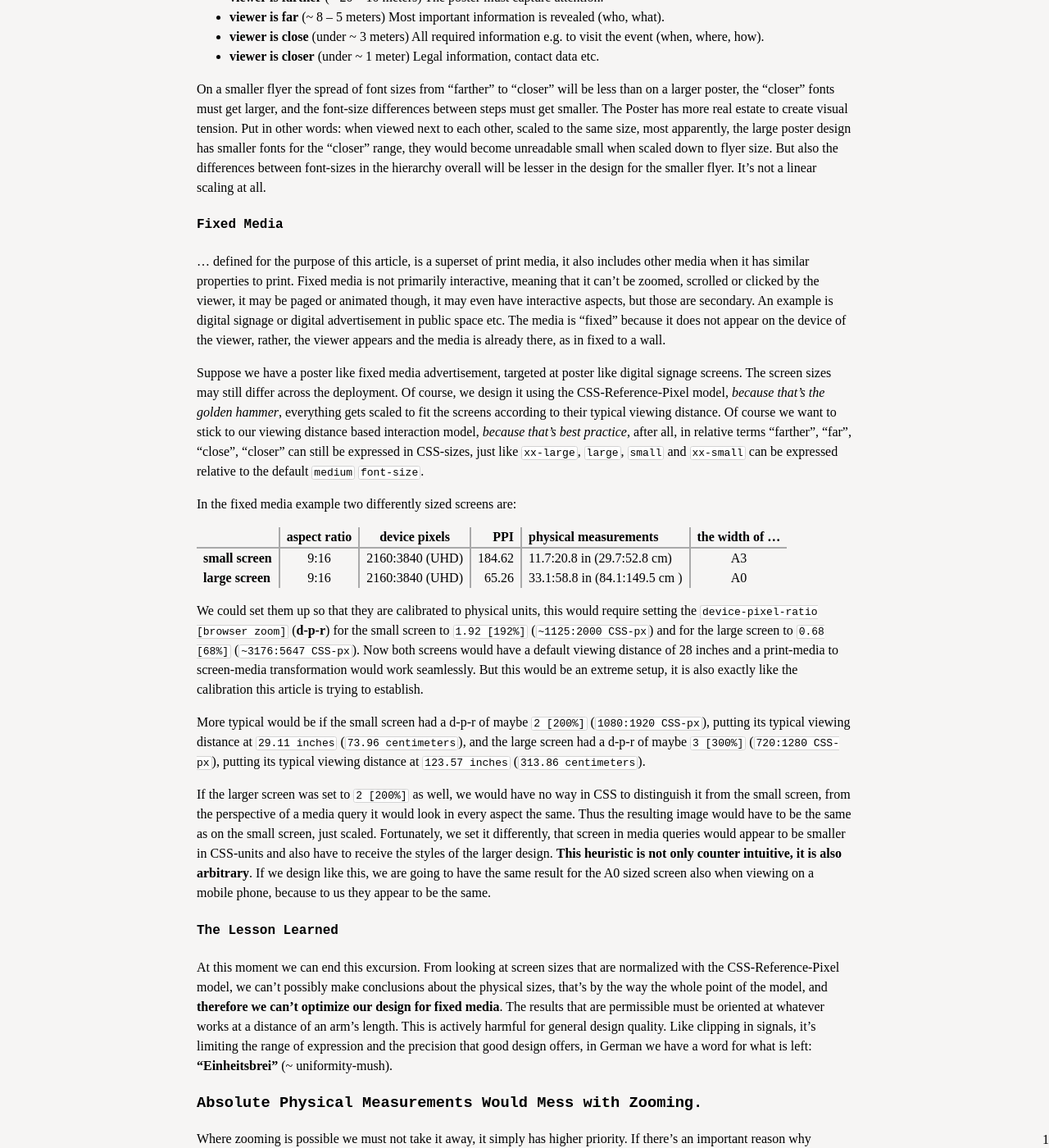
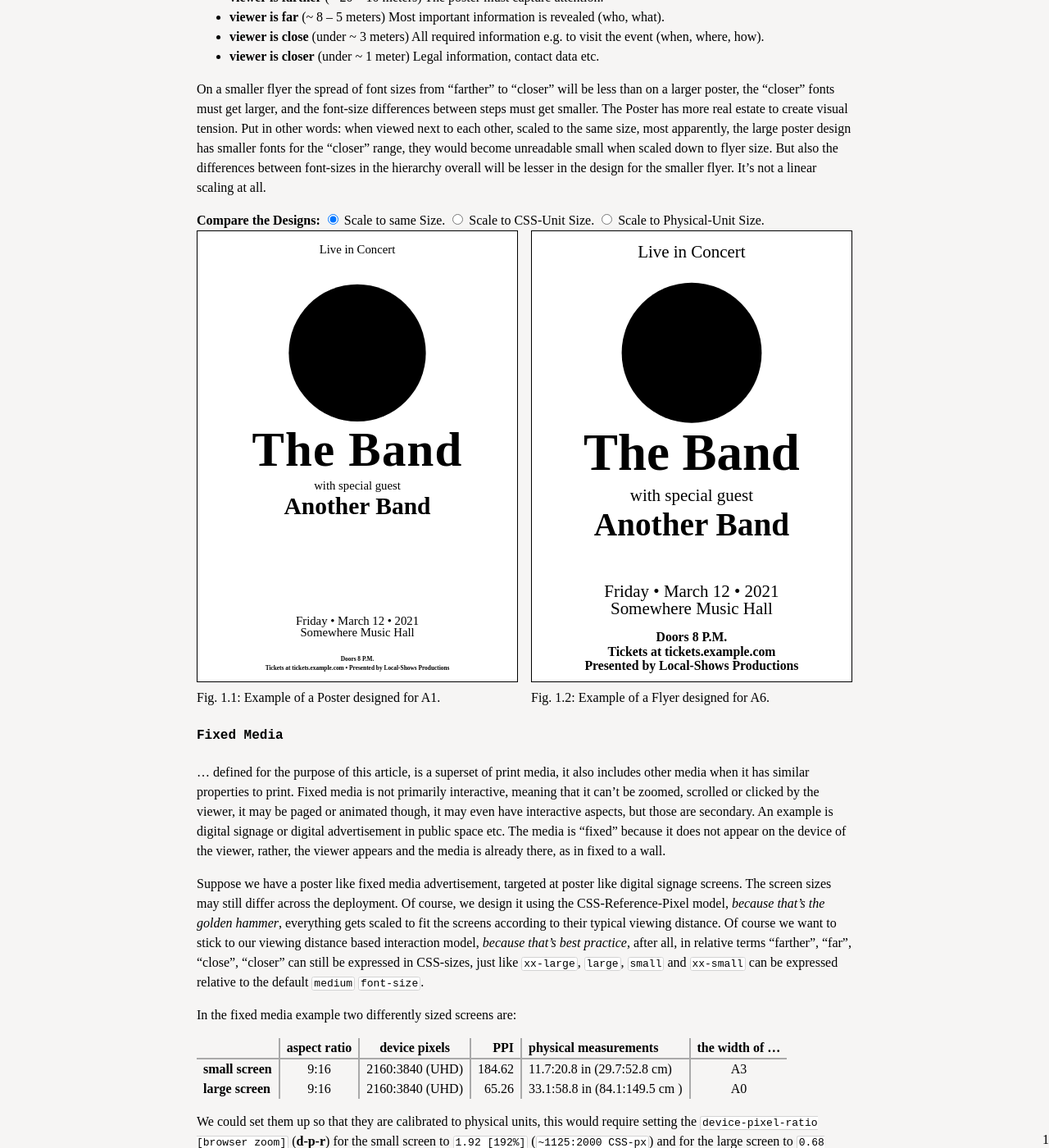
Before and after one commit to graphicore/varla-varfo, a Jekyll site: the page built from explorations/calibrate/index.md, in a window 1280 px wide and 1400 px high, scrolled down 5369 px. Shown: the whole window at 82% size. Built offline with Jekyll 4.4.1, drawn with Linux system fonts in a browser that asks for light colours; some web fonts are replaced.

Commit message:
WIP Calibrate CSS: Add illustration for fixed media. See #2

```diff
--- a/explorations/calibrate/index.md
+++ b/explorations/calibrate/index.md
@@ -247,6 +247,87 @@ large poster design has smaller fonts for the "closer" range, they would
 become unreadable small when scaled down to flyer size. But also the
 differences between font-sizes in the hierarchy overall will be lesser
 in the design for the smaller flyer. It's not a linear scaling at all.
+
+
+<div>
+<strong>Compare the Designs:</strong>
+<input class="fixed_media-scale" id="fixed_media-scale-fit_two" checked
+      name="fixed_media-scale" type="radio" value="fit-two"
+      />&nbsp;<label for="fixed_media-scale-fit_two">Scale to same Size.</label>
+<input class="fixed_media-scaler" id="fixed_media-scale-css_units"
+      name="fixed_media-scale" type="radio" value="css-units"
+      />&nbsp;<label for="fixed_media-scale-css_units">Scale to CSS-Unit Size.</label>
+<input class="fixed_media-scaler" id="fixed_media-scale-physical_units"
+      name="fixed_media-scale" type="radio" value="physical-units"
+      />&nbsp;<label for="fixed_media-scale-physical_units">Scale to Physical-Unit Size.</label>
+<br />
+<figure class="fixed_media">
+  <!-- let viewBox be A1 in CSS-pixels. I.e. CSS-cm * (96 / 2.54)
+    width = 59.7cm = 2256.3779527559054 px ~ 2256
+    height = 84.1cm = 3178.5826771653537 px ~ 3179
+  -->
+  <svg xmlns="http://www.w3.org/2000/svg" viewBox="0 0 2256 3179"
+          class="figure-fixed_media figure-poster">
+    <foreignObject x="0" y="0" >
+      <div xmlns="http://www.w3.org/1999/xhtml" class="figure-fixed_media-viewport">
+        <span class="figure-group-live figure-fixed_media-close">Live in Concert</span>
+        <span class="figure-group-bottom-align">
+          <span class="figure-group-band figure-fixed_media-farther">The Band</span>
+          <span class="figure-group-special figure-fixed_media-close">with special guest</span>
+          <span class="figure-group-another figure-fixed_media-far">Another Band</span>
+          <span class="figure-group-place_date">
+            <span class="figure-group-date figure-fixed_media-close">Friday • March 12 • 2021</span>
+            <span class="figure-group-place figure-fixed_media-close">Somewhere Music Hall</span>
+          </span>
+          <span class="figure-group-time figure-fixed_media-closer">Doors 8 P.M.</span>
+          <span class="figure-group-details">
+            <span class="figure-fixed_media-closer">Tickets at tickets.example.com</span>
+            <span class="figure-fixed_media-closer">Presented by Local-Shows Productions</span>
+          </span>
+        </span>
+      </div>
+    </foreignObject>
+    <circle cx="0" cy="0" r="1cm"/>
+  </svg>
+  <figcaption>
+  Fig. 1.1: Example of a Poster designed for A1.
+  </figcaption>
+</figure><!--
+  No white space between elements!
+--><figure class="fixed_media">
+  <!--
+    let viewBox be A6 in CSS-pixels. I.e. CSS-cm * (96 / 2.54)
+    width = 10.5cm = 396.8503937007874 px ~ 397
+    height = 14.8 = 559.3700787401575 px ~ 559
+  -->
+  <svg xmlns="http://www.w3.org/2000/svg" viewBox="0 0 397 559"
+          class="figure-fixed_media figure-flyer">
+    <foreignObject x="0" y="0" >
+      <div xmlns="http://www.w3.org/1999/xhtml" class="figure-fixed_media-viewport">
+        <span class="figure-group-live figure-fixed_media-close">Live in Concert</span>
+        <span class="figure-group-bottom-align">
+          <span class="figure-group-band figure-fixed_media-farther">The Band</span>
+          <span class="figure-group-special figure-fixed_media-close">with special guest</span>
+          <span class="figure-group-another figure-fixed_media-far">Another Band</span>
+          <span class="figure-group-place_date">
+            <span class="figure-group-date figure-fixed_media-close">Friday • March 12 • 2021</span>
+            <span class="figure-group-place figure-fixed_media-close">Somewhere Music Hall</span>
+          </span>
+          <span class="figure-group-time figure-fixed_media-closer">Doors 8 P.M.</span>
+          <span class="figure-group-details">
+            <span class="figure-fixed_media-closer">Tickets at tickets.example.com</span>
+            <span class="figure-fixed_media-closer">Presented by Local-Shows Productions</span>
+          </span>
+        </span>
+      </div>
+    </foreignObject>
+    <circle cx="0" cy="0" r="1cm"/>
+  </svg>
+  <figcaption>
+  Fig. 1.2: Example of a Flyer designed for A6.
+  </figcaption>
+</figure>
+</div>
 
 #### Fixed Media
 
--- a/explorations/calibrate/style.css
+++ b/explorations/calibrate/style.css
@@ -294,3 +294,170 @@ img {
     margin: 0 auto;
     display: block;
 }
+
+.figure-poster{
+    --font-size-farther: 256;
+    --font-size-far: 128;
+    --font-size-close: 64;
+    --font-size-closer: 32;
+    --width: 59.7cm;
+    --height: 84.1cm;
+}
+
+.figure-flyer{
+    --font-size-farther: 48;
+    --font-size-far: 30;
+    --font-size-close: 16;
+    --font-size-closer: 12;
+    --width: 10.5cm;
+    --height: 14.8cm;
+}
+
+
+figure.fixed_media,
+.fixed_media-scaler[value="fit-two"]:checked ~ figure.fixed_media{
+    display: inline-block;
+    margin: 0;
+    --gap-between: 1em;
+    width: calc(50% - var(--gap-between) / 2);
+
+}
+figure.fixed_media:first-of-type {
+    margin-right: var(--gap-between);
+}
+
+svg.figure-fixed_media {
+    width: calc(100% - 2px);
+    border: 1px solid black;
+}
+
+.fixed_media-scaler[value="css-units"]:checked ~ figure.fixed_media,
+.fixed_media-scaler[value="physical-units"]:checked ~ figure.fixed_media{
+    display: block;
+    --gap-between: 0;
+}
+
+.fixed_media-scaler[value="css-units"]:checked ~ figure.fixed_media svg.figure-fixed_media{
+    width: calc(var(--width));
+}
+
+.fixed_media-scaler[value="physical-units"]:checked ~ figure.fixed_media svg.figure-fixed_media{
+    width: calc(var(--width) * var(--unit-scale-physical));
+}
+
+
+.figure-fixed_media foreignObject,
+.figure-fixed_media .figure-fixed_media-viewport
+ {
+    width: var(--width);
+    height: var(--height);
+}
+
+.figure-fixed_media .figure-fixed_media-viewport {
+    background: white;
+    position: relative;
+}
+
+.figure-group-live,
+.figure-group-band,
+.figure-group-special,
+.figure-group-another,
+.figure-group-place_date,
+.figure-group-date,
+.figure-group-place,
+.figure-group-time,
+.figure-group-details
+{
+    display: block;
+    text-align: center;
+}
+
+.figure-group-live {
+    position: relative;
+    top: 2%;
+}
+
+.figure-poster .figure-group-band {
+    letter-spacing: .02em;
+    font-stretch: 104%;
+    line-height: 1.1;
+}
+
+.figure-flyer .figure-group-band {
+    line-height: 1.2;
+}
+
+.figure-group-another {
+    font-stretch: 105%;
+    line-height: 1;
+}
+
+.figure-poster .figure-group-another {
+    margin-bottom: 30%;
+}
+
+.figure-flyer .figure-group-another {
+    margin-bottom: 13%;
+}
+
+.figure-poster circle {
+    transform: translate(50%,27%)scale(12.8);
+}
+.figure-flyer circle{
+    transform: translate(50%,27%)scale(2.3);
+}
+
+.figure-group-place_date{
+    line-height: 1;
+}
+
+.figure-poster .figure-group-place_date{
+    margin-bottom: 5%;
+}
+
+.figure-flyer .figure-group-place_date{
+    margin-bottom: 4%;
+}
+
+.figure-poster .figure-group-details > :first-child::after {
+    content: " • ";
+}
+.figure-flyer .figure-group-details > * {
+    white-space: nowrap;
+}
+
+.figure-flyer .figure-group-time,
+.figure-flyer .figure-group-details {
+    line-height: 1.1;
+}
+
+/* let it grow from bottom up*/
+.figure-group-bottom-align {
+    bottom: 2%;
+    position: absolute;
+    display: block;
+    width: 100%;
+}
+
+.figure-fixed_media-farther{
+    font-weight: 900;
+    font-size: calc(1pt * var(--font-size-farther));
+    font-variation-settings: "opsz" var(--font-size-farther);
+    font-family: "AmstelVar";
+}
+.figure-fixed_media-far{
+    font-weight: 600;
+    font-size: calc(1pt * var(--font-size-far));
+    font-variation-settings: "opsz" var(--font-size-far);
+    font-family: "AmstelVar";
+}
+.figure-fixed_media-close{
+    font-weight: 400;
+    font-size: calc(1pt * var(--font-size-close));
+    font-variation-settings: "opsz" var(--font-size-close);
+}
+.figure-fixed_media-closer{
+    font-weight: 600;
+    font-size: calc(1pt * var(--font-size-closer));
+    font-variation-settings: "opsz" var(--font-size-closer);
+}
```
